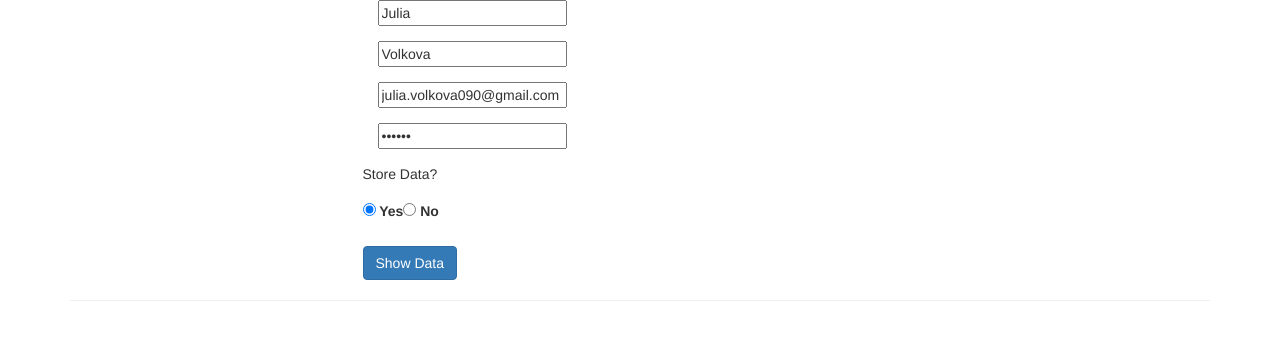
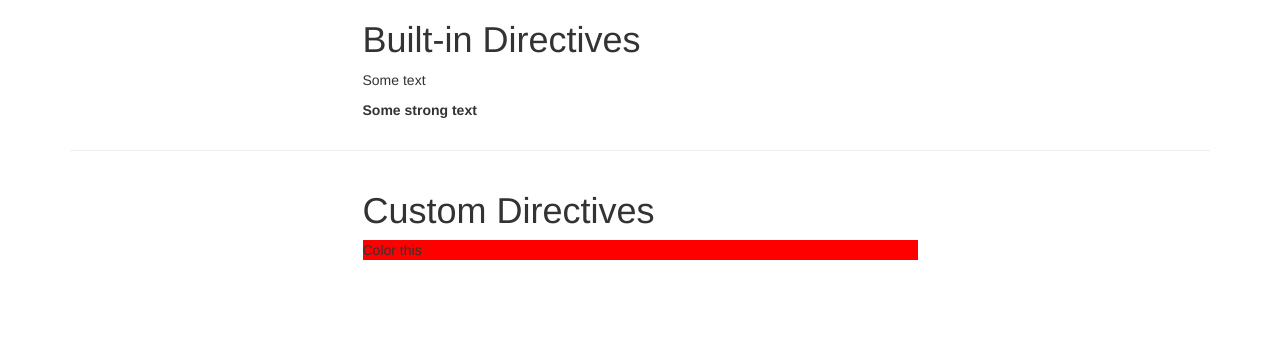
Before and after one commit to Julia-Volkova/Vue-example, a Vue app in the folder vue-cli/: page / in a window 1280 px wide. Shown: the top 340 px of the page. Built offline with nearby package versions, Linux system fonts and the light colour scheme; a web font is replaced by a local one.

Commit message:
Create global custom directive

```diff
--- a/vue-cli/src/App.vue
+++ b/vue-cli/src/App.vue
@@ -1,89 +1,27 @@
 <template>
   <div class="container">
-    <form v-if="!isDisplayed">
-      <div class="row">
-        <div class="col-xs-12 col-sm-8 col-sm-offset-2 col-md-6 col-md-offset-3">
-          <!-- Exercise 1 -->
-          <!-- Create a Signup Form where you retrieve the following Information -->
-          <!-- Full Name (First Name + Last Name) -->
-          <!-- Mail -->
-          <!-- Password -->
-          <!-- Store Data? Yes/No -->
+    <div class="row">
+      <div class="col-xs-12 col-sm-8 col-sm-offset-2 col-md-6 col-md-offset-3">
+        <h1>Built-in Directives</h1>
+        <p v-text="'Some text'"></p>
+        <p v-html="'<strong>Some strong text</strong>'"></p>  <!--unsecured method-->
+      </div>
+    </div>
+    <hr>
 
-          <!-- Exercise 3 -->
-          <!-- Edit the Example from above and create a custom "Full Name" Control -->
-          <!-- which still holds the First Name and Last Name Input Field -->
-
-          <app-full-name v-model="fullName"></app-full-name>
-
-          <div class="col-lg-12" style="margin-bottom: 15px;">
-            <input type="text" placeholder="Mail" v-model.lazy="mail">
-          </div>
-
-          <div class="col-lg-12" style="margin-bottom: 15px;">
-            <input type="password" placeholder="Password" v-model="password">
-          </div>
-
-          <span style="margin-bottom: 15px; display: block;">Store Data?</span>
-          <label for="">
-            <input value="yes" type="radio" v-model="radio"> Yes
-          </label>
-
-          <label for="">
-            <input value="no" type="radio" v-model="radio"> No
-          </label>
-
-          <!-- Exercise 2 -->
-          <!-- Only display the Form if it has NOT been submitted -->
-          <!-- Display the Data Summary ONCE the Form HAS been submitted -->
-
-          <button style="display: block; margin-top: 20px;" type="submit" class="btn btn-primary" @click.prevent="showData">Show Data</button>
-
-        </div>
-      </div>
-    </form>
-    <hr>
-    <div class="row" v-if="isDisplayed">
+    <div class="row">
       <div class="col-xs-12 col-sm-8 col-sm-offset-2 col-md-6 col-md-offset-3">
-        <div class="panel panel-default">
-          <div class="panel-heading">
-            <h4>Your Data</h4>
-          </div>
-          <div class="panel-body">
-            <p>Full Name: {{ fullName }}</p>
-            <p>Mail: {{ mail }}</p>
-            <p>Password: {{ password }}</p>
-            <p>Store in Database?: {{ radio }}</p>
-          </div>
-        </div>
+        <h1>Custom Directives</h1>
+       <p v-highlight:background.delayed="'red'">Color this</p>
       </div>
     </div>
   </div>
 </template>
 
 <script>
-  import FullName from './FullName.vue';
-
-  export default {
-    data() {
-      return {
-        fullName: 'Julia Volkova',
-        mail: 'julia.volkova090@gmail.com',
-        password: '123123',
-        radio: 'yes',
-        isDisplayed: false
-      }
-    },
-    methods: {
-      showData() {
-        this.isDisplayed = true;
-      }
-    },
-    components: {
-      'app-full-name': FullName
-    }
-  }
+  export default {}
 </script>
 
 <style>
+
 </style>
--- a/vue-cli/src/FullName.vue
+++ /dev/null
@@ -1,37 +0,0 @@
-<template>
-  <div>
-    <div class="col-lg-12" style="margin-bottom: 15px;">
-      <input type="text" placeholder="First Name" :value="firstName" @input="nameChanged(true, $event)">
-    </div>
-
-    <div class="col-lg-12" style="margin-bottom: 15px;">
-      <input type="text" placeholder="Last Name" :value="lastName" @input="nameChanged(false, $event)">
-    </div>
-  </div>
-</template>
-
-<script>
-  export default {
-    props: ['value'],
-    methods: {
-      nameChanged(isFirst, event) {
-        let name = '';
-        if (isFirst) {
-          name = event.target.value + ' ' + this.lastName;
-        } else {
-          name = this.firstName + ' ' + event.target.value;
-        }
-        this.value = name;
-        this.$emit('input', this.value);
-      }
-    },
-    computed: {
-      firstName() {
-        return this.value.split(' ')[0];
-      },
-      lastName() {
-        return this.value.split(' ')[1];
-      }
-    }
-  }
-</script>
--- a/vue-cli/src/main.js
+++ b/vue-cli/src/main.js
@@ -1,5 +1,22 @@
 import Vue from 'vue'
 import App from './App.vue'
+
+Vue.directive('highlight', {
+  bind(el, binding, vnode) {
+    var delay = 0;
+    if (binding.modifiers['delayed']) {
+      delay = 3000;
+    }
+
+    setTimeout(() => {
+      if (binding.arg == 'background') {
+        el.style.backgroundColor = binding.value;
+      } else {
+        el.style.color = binding.value;
+      }
+    }, delay);
+  }
+});
 
 new Vue({
   el: '#app',
```
Also changed, not shown: vue-cli/src/Switch.vue (deleted, +0 -45 lines).
